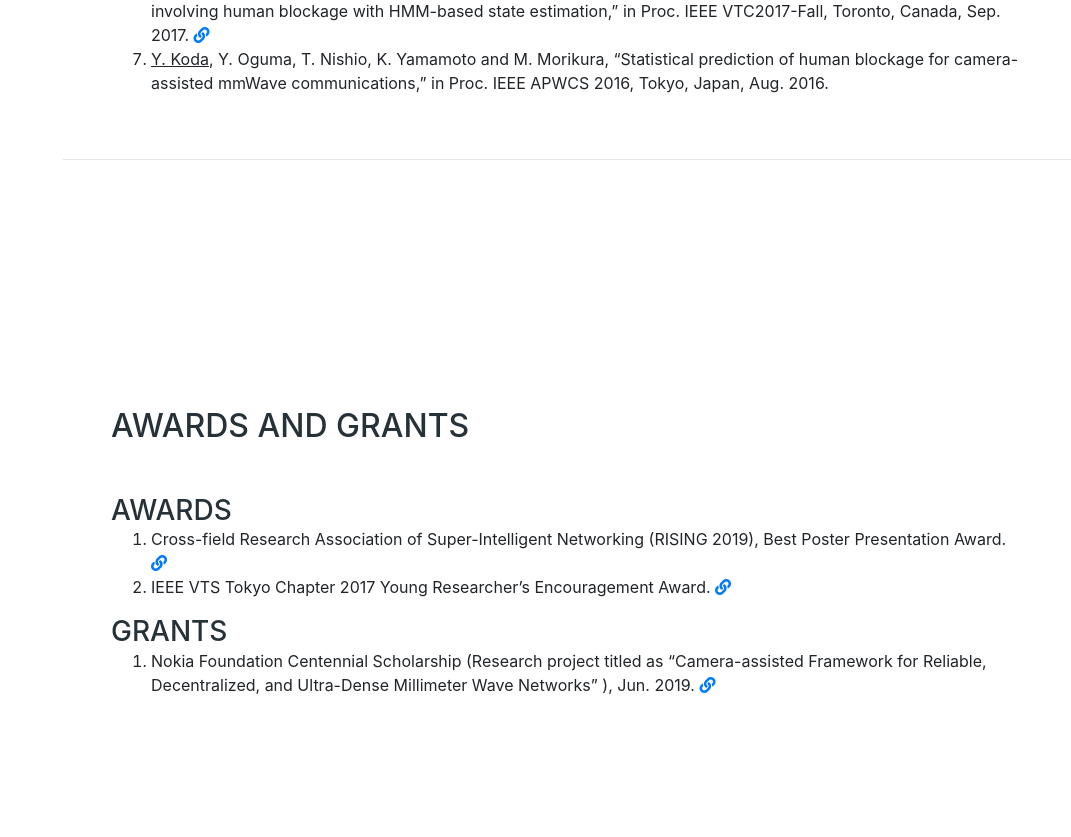
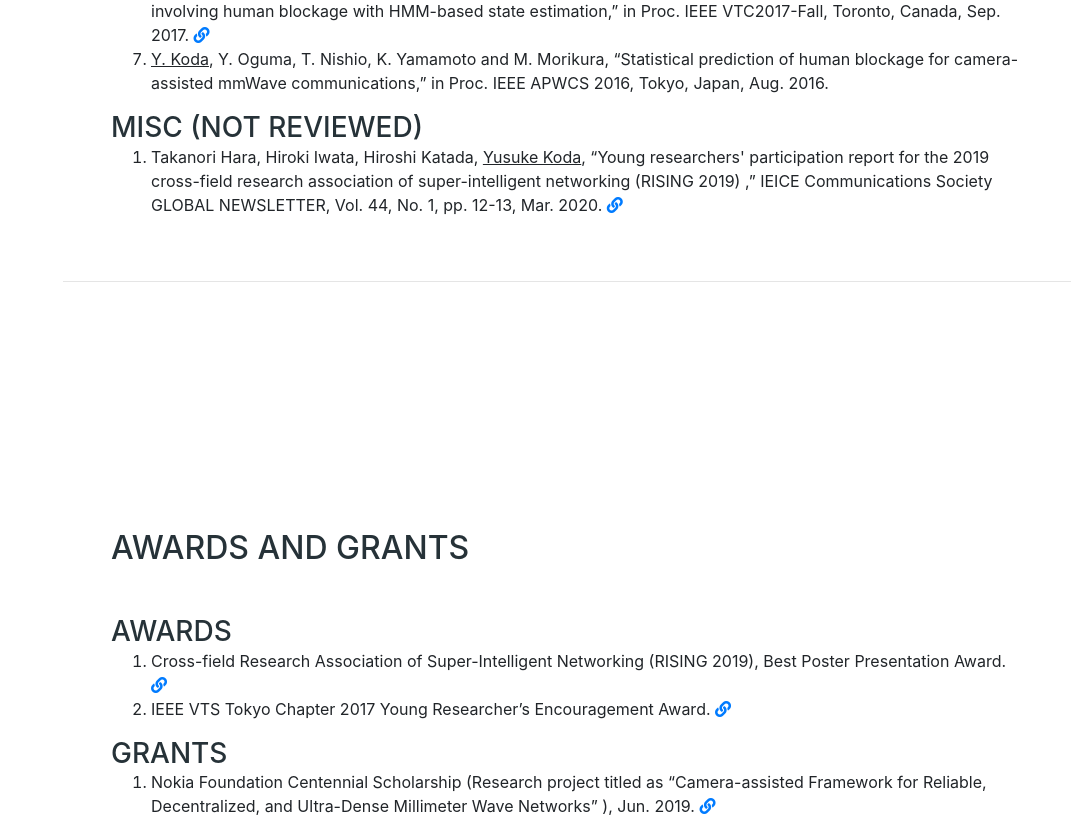
Before and after one commit to kodakodakoda/webpage_koda, a website with bundled scripts: page index.html in a window 1280 px wide. Shown: the part 3308-4145 px from the top of the page, without its empty margins (209-1280 px from the left). Built offline with nearby package versions, Linux system fonts and the light colour scheme; a web font is replaced by a local one.

Commit message:
add GLOBAL NEWS LETTER, modify reviewer activity

```diff
--- a/index.html
+++ b/index.html
@@ -275,6 +275,19 @@
             </li>
           </ol>
         </div>
+        <div class="resume-content">
+          <h3 class="mb-0">Misc (not reviewed)</h3>
+          <ol>
+            <li>Takanori Hara, Hiroki Iwata, Hiroshi Katada, <u>Yusuke Koda</u>, “Young researchers' participation
+              report for the 2019 cross-field research association of super-intelligent
+              networking (RISING 2019) ,” IEICE Communications Society GLOBAL NEWSLETTER, Vol. 44, No. 1, pp. 12-13,
+              Mar. 2020.
+              <a href="https://www.ieice.org/cs/gnl/gnl_vol44-1.pdf" target="_blank">
+                <i class="fa fa-link" aria-hidden="true"></i>
+              </a>
+            </li>
+          </ol>
+        </div>
       </div>
     </section>
 
@@ -317,6 +330,7 @@
         <div class="resume-content">
           <h3 class="mb-0">Reviewer</h3>
           <ol>
+            <li>IEEE Transactions on Cognitive Communications and Networking</li>
             <li>IEEE Wireless Communications Letters</li>
             <li>IEEE ICC 2019</li>
             <li>IEEE WCNC 2019</li>
```
